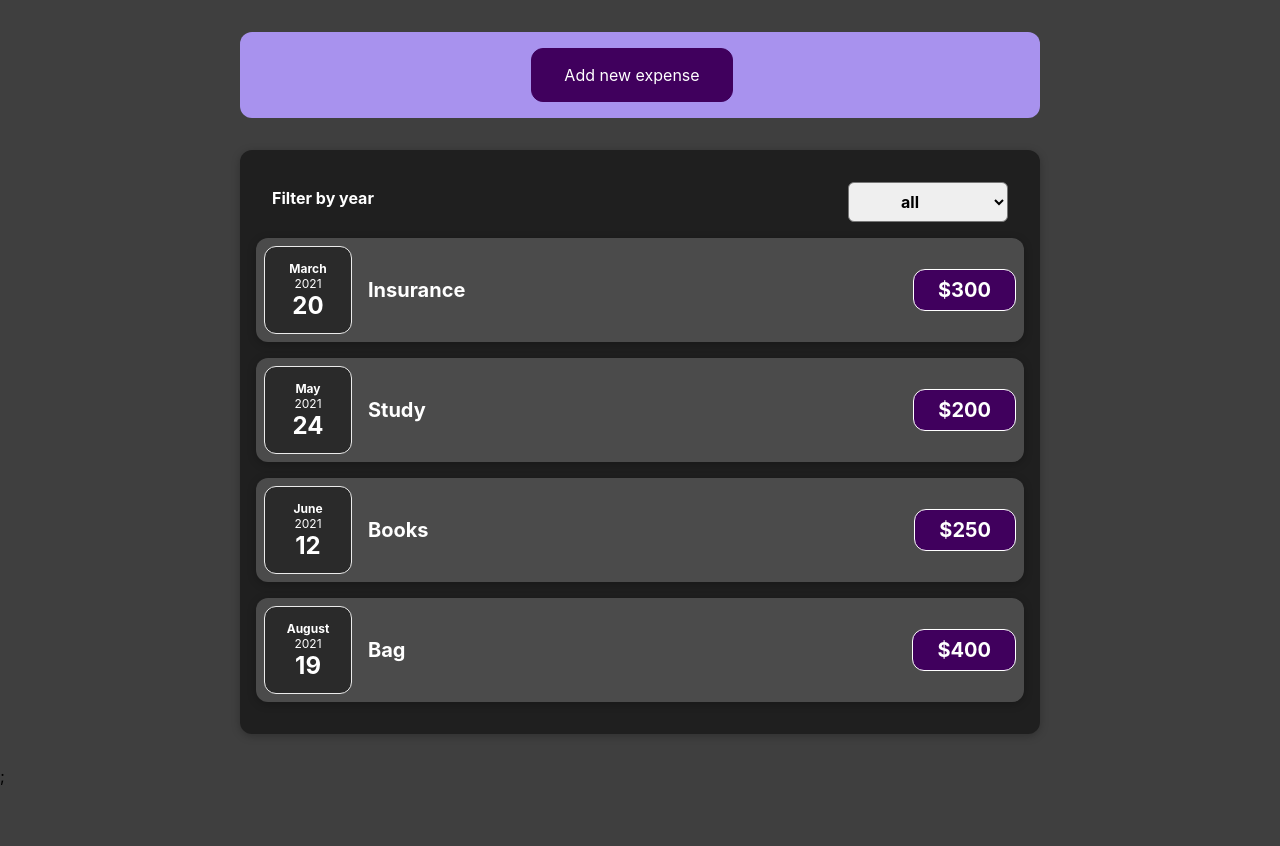
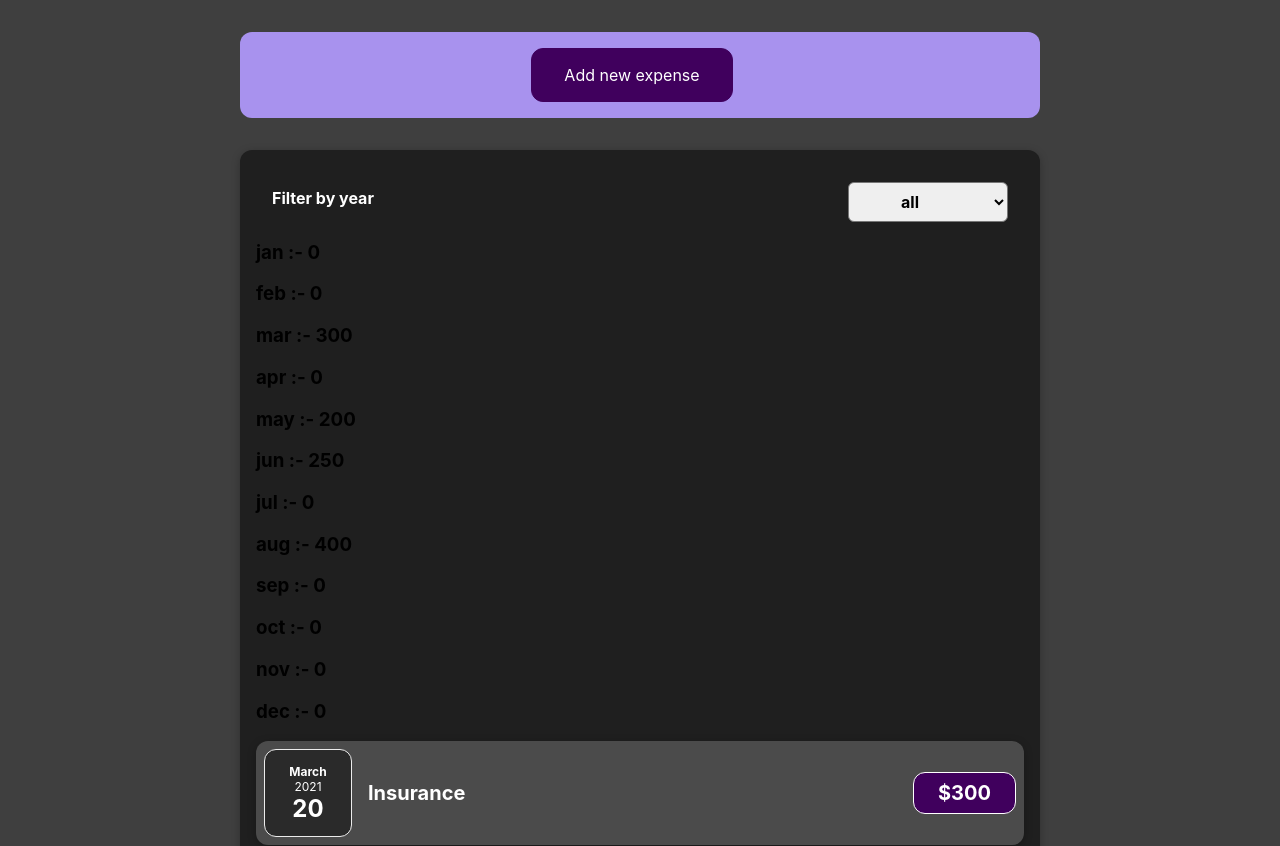
Before and after one commit to shah7014/expense-tracker-demo, a React (Create React App) app: page / in a window 1280 px wide. Shown: the top 846 px of the page. Before the commit the page ends 800 px from the top, so only its background shows below. Built offline with nearby package versions, Linux system fonts and the light colour scheme.

Commit message:
feature: expense calculation monthwise

```diff
--- /dev/null
+++ b/src/components/chart/Chart.js
@@ -0,0 +1,42 @@
+import "./Chart.css";
+import ChartBar from "./ChartBar";
+
+const Chart = ({ expenses }) => {
+  const dataPoints = [
+    { label: "jan", value: 0 },
+    { label: "feb", value: 0 },
+    { label: "mar", value: 0 },
+    { label: "apr", value: 0 },
+    { label: "may", value: 0 },
+    { label: "jun", value: 0 },
+    { label: "jul", value: 0 },
+    { label: "aug", value: 0 },
+    { label: "sep", value: 0 },
+    { label: "oct", value: 0 },
+    { label: "nov", value: 0 },
+    { label: "dec", value: 0 },
+  ];
+
+  for (let expense of expenses) {
+    const monthNo = expense.date.getMonth();
+    dataPoints[monthNo].value += Number(expense.amount);
+  }
+
+  return (
+    <div>
+      {expenses.length > 0 && (
+        <div>
+          {dataPoints.map((point) => (
+            <ChartBar
+              label={point.label}
+              value={point.value}
+              key={point.label}
+            />
+          ))}
+        </div>
+      )}
+    </div>
+  );
+};
+
+export default Chart;
--- /dev/null
+++ b/src/components/chart/ChartBar.js
@@ -0,0 +1,13 @@
+import "./ChartBar.css";
+
+const ChartBar = ({ label, value }) => {
+  return (
+    <div>
+      <h3>
+        {label} :- {value}
+      </h3>
+    </div>
+  );
+};
+
+export default ChartBar;
--- a/src/components/expenses/Expenses.js
+++ b/src/components/expenses/Expenses.js
@@ -1,4 +1,5 @@
 import { useState } from "react";
+import Chart from "../chart/Chart";
 import Card from "../UI/Card";
 import ExpenseItem from "./ExpenseItem";
 import "./Expenses.css";
@@ -25,6 +26,9 @@ function Expenses(props) {
         selected={filterYear}
         onChangeFilter={handleFilterChange}
       />
+
+      <Chart expenses={filteredExpenses} />
+
       <ExpensesList expenses={filteredExpenses} />
 
       {/* {filteredExpenses.length === 0 && (
```
Also changed, not shown: src/components/chart/Chart.css (added), src/components/chart/ChartBar.css (added).
